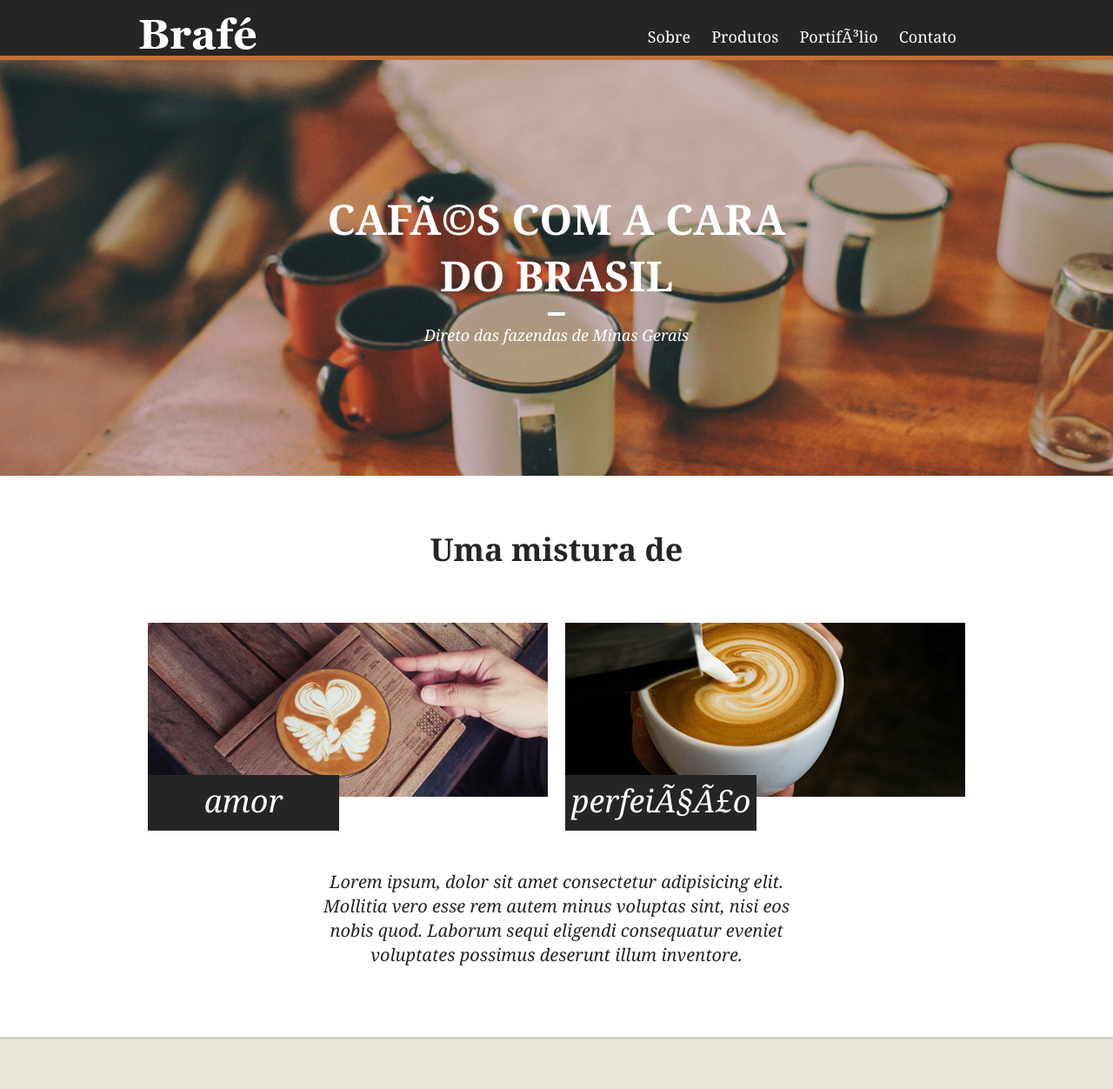
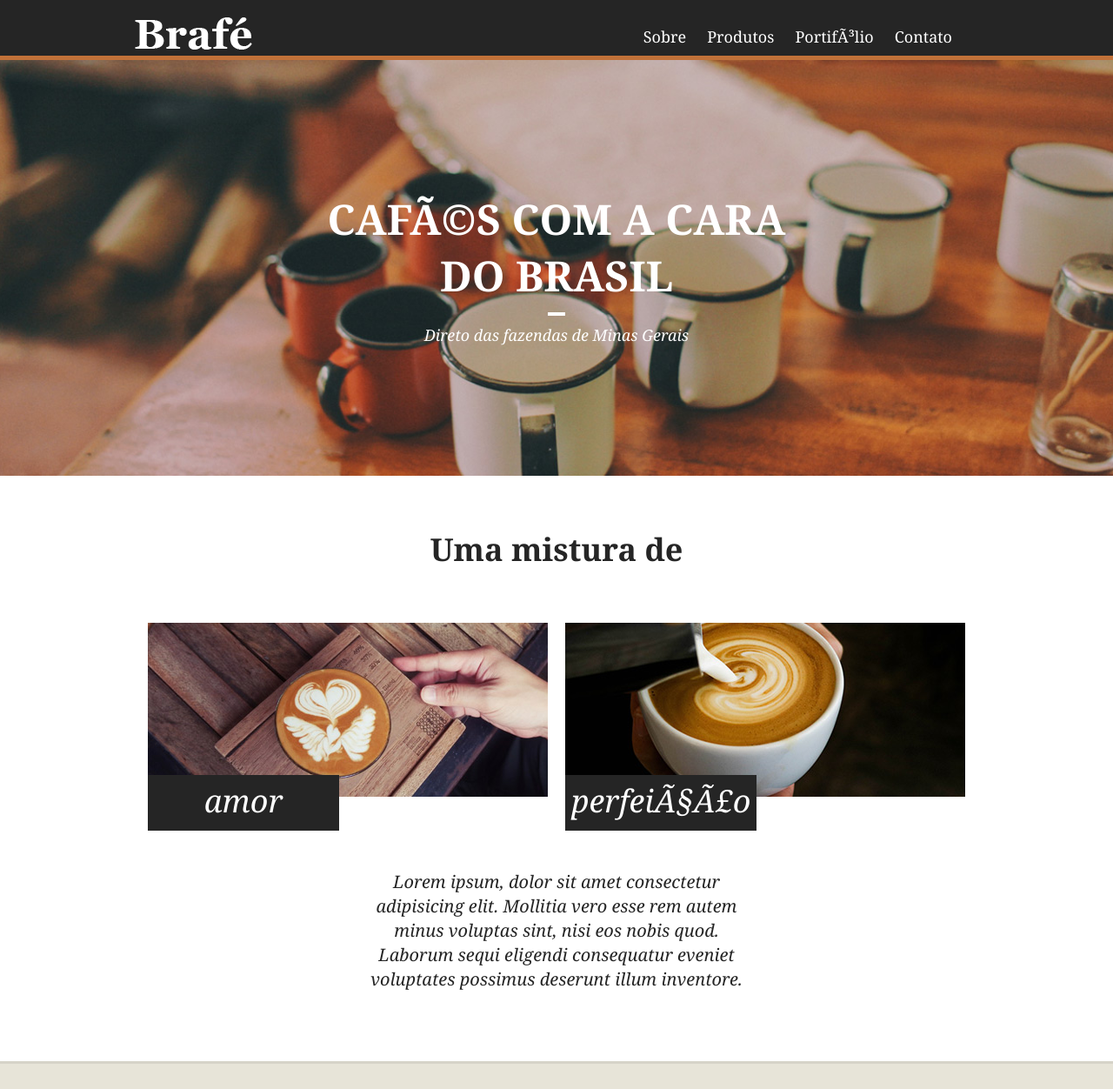
Before and after one commit to ViniciusMDuarte/Cafeteria, a plain HTML site: page index.html in a window 1280 px wide. Shown: the top 1252 px of the page at 87% size. Drawn offline with Linux system fonts and the light colour scheme.

Commit message:
Modificando CSS novamente

```diff
--- a/css/style.css
+++ b/css/style.css
@@ -12,7 +12,7 @@ body {
 
 .menu {
     background: #252525;
-    padding: 20px 10px 0;
+    padding: 20px 10px 0 0;
     border-bottom: 5px solid #c17139;
 }
 
@@ -163,7 +163,7 @@ body {
     font-style: italic;
     text-align: center;
     margin: 20px auto;
-    max-width: 560px;
+    max-width: 460px;
 }
 
 @media (min-width: 740px) and (max-width: 980px) {
@@ -185,7 +185,7 @@ body {
     }
     .sobre > p {
         font-size: 1.10em;
-        max-width: 400px;
+        max-width: 380px;
     }
  }
 
```
